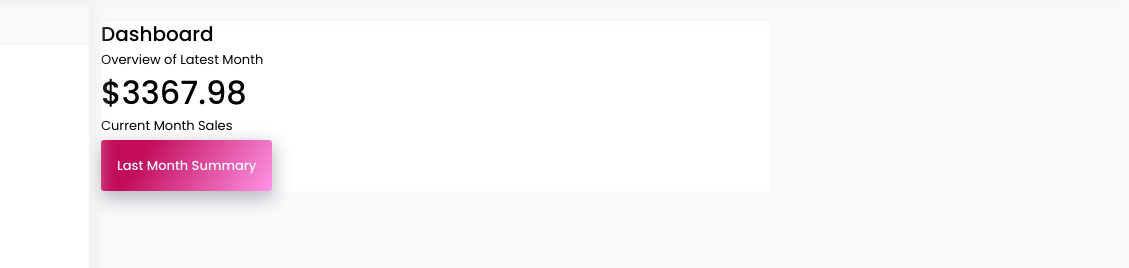
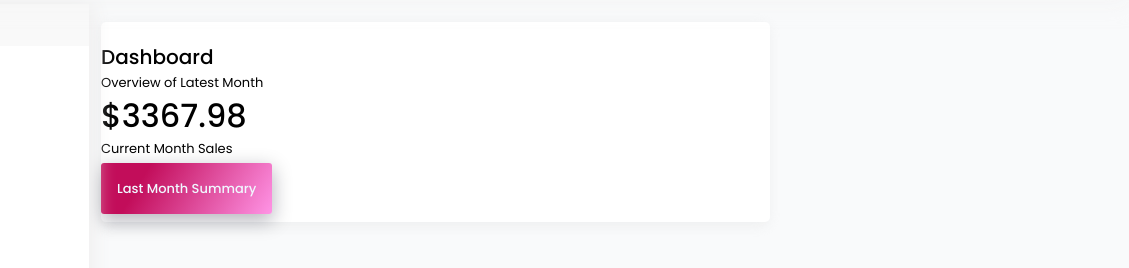
Before and after one commit to shamim0183/admin_panel-HTML, a plain HTML site: page index.html in a window 1280 px wide. Shown: the part 48-316 px from the top of the page, 151-1280 px from the left. Drawn offline with Linux system fonts and the light colour scheme.

Commit message:
updated css

```diff
--- a/assets/css/layout.css
+++ b/assets/css/layout.css
@@ -249,3 +249,8 @@ ul#sidebar > li > a>i {
 .content-wrapper.hide {
     margin-left: 0;
 }
+.top-chart-earn {
+    border-radius: 5px;
+    padding-top: 15px;
+    box-shadow: -2px 3px 13px 0px #ddd6;
+}
--- a/index.html
+++ b/index.html
@@ -290,7 +290,7 @@
                         <div class="col-lg-8">
                            <div class="bg-white top-chart-earn">
                             <div class="row">
-                                <div class="col-sm-4">
+                                <div class="col-sm-4 my-2 pe-0">
                                     <div class="last-month">
                                         <h5>Dashboard</h5>
                                         <p>Overview of Latest Month</p>
```
